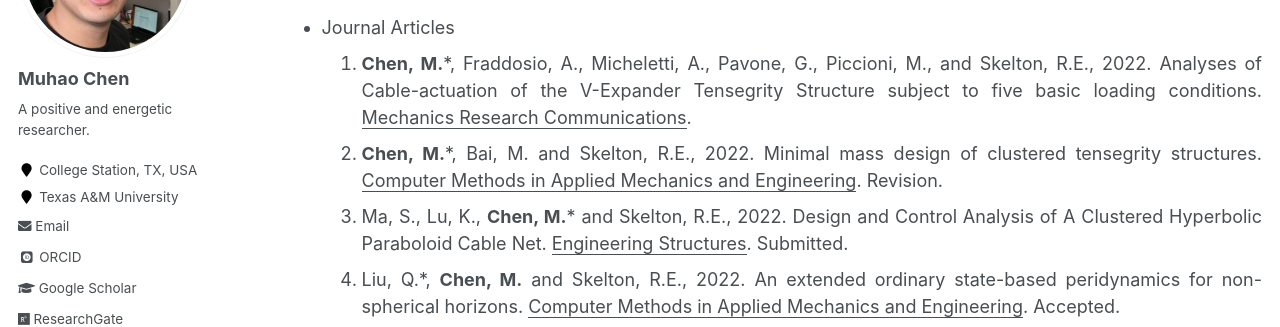
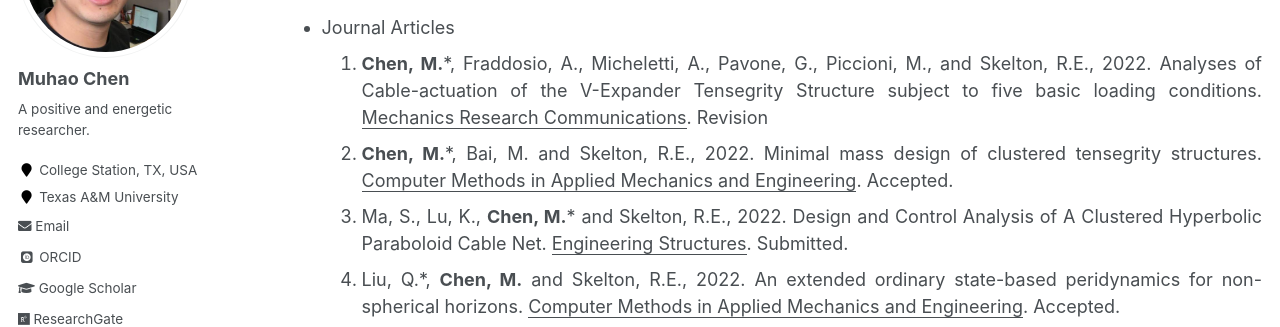
Before and after one commit to Muhao-Chen/muhao-chen.github.io, a Jekyll site: the page built from _pages/publication.md, in a window 1280 px wide and 900 px high, scrolled down 1851 px. Shown: the part 153-480 px from the top of the window. Built offline with Jekyll 4.4.1, drawn with Linux system fonts in a browser that asks for light colours; some web fonts are replaced.

Commit message:
Update publication.md

```diff
--- a/_pages/publication.md
+++ b/_pages/publication.md
@@ -41,8 +41,8 @@ His citation profile is in [Google Scholar](https://scholar.google.com/citations
 
 ## Submitted Papers
 - Journal Articles
-1. **Chen, M.***, Fraddosio, A., Micheletti, A., Pavone, G., Piccioni, M., and Skelton, R.E., 2022. Analyses of Cable-actuation of the V-Expander Tensegrity Structure subject to five basic loading conditions. <u>Mechanics Research Communications</u>.
-1. **Chen, M.***, Bai, M. and Skelton, R.E., 2022. Minimal mass design of clustered tensegrity structures. <u>Computer Methods in Applied Mechanics and Engineering</u>. Revision.
+1. **Chen, M.***, Fraddosio, A., Micheletti, A., Pavone, G., Piccioni, M., and Skelton, R.E., 2022. Analyses of Cable-actuation of the V-Expander Tensegrity Structure subject to five basic loading conditions. <u>Mechanics Research Communications</u>. Revision
+1. **Chen, M.***, Bai, M. and Skelton, R.E., 2022. Minimal mass design of clustered tensegrity structures. <u>Computer Methods in Applied Mechanics and Engineering</u>. Accepted.
 1. Ma, S., Lu, K., **Chen, M.*** and Skelton, R.E., 2022. Design and Control Analysis of A Clustered Hyperbolic Paraboloid Cable Net. <u>Engineering Structures</u>. Submitted.
 1. Liu, Q.*, **Chen, M.** and Skelton, R.E., 2022. An extended ordinary state-based peridynamics for non-spherical horizons. <u>Computer Methods in Applied Mechanics and Engineering</u>. Accepted.
 1. Ma, S., Chen, Y., **Chen, M.*** and Skelton, R.E., 2022. Equilibrium and Stiffness Study of Clustered Tensegrity Structures with the Consideration of Pulley Sizes. <u>Engineering Structures</u>. Submitted.
```
